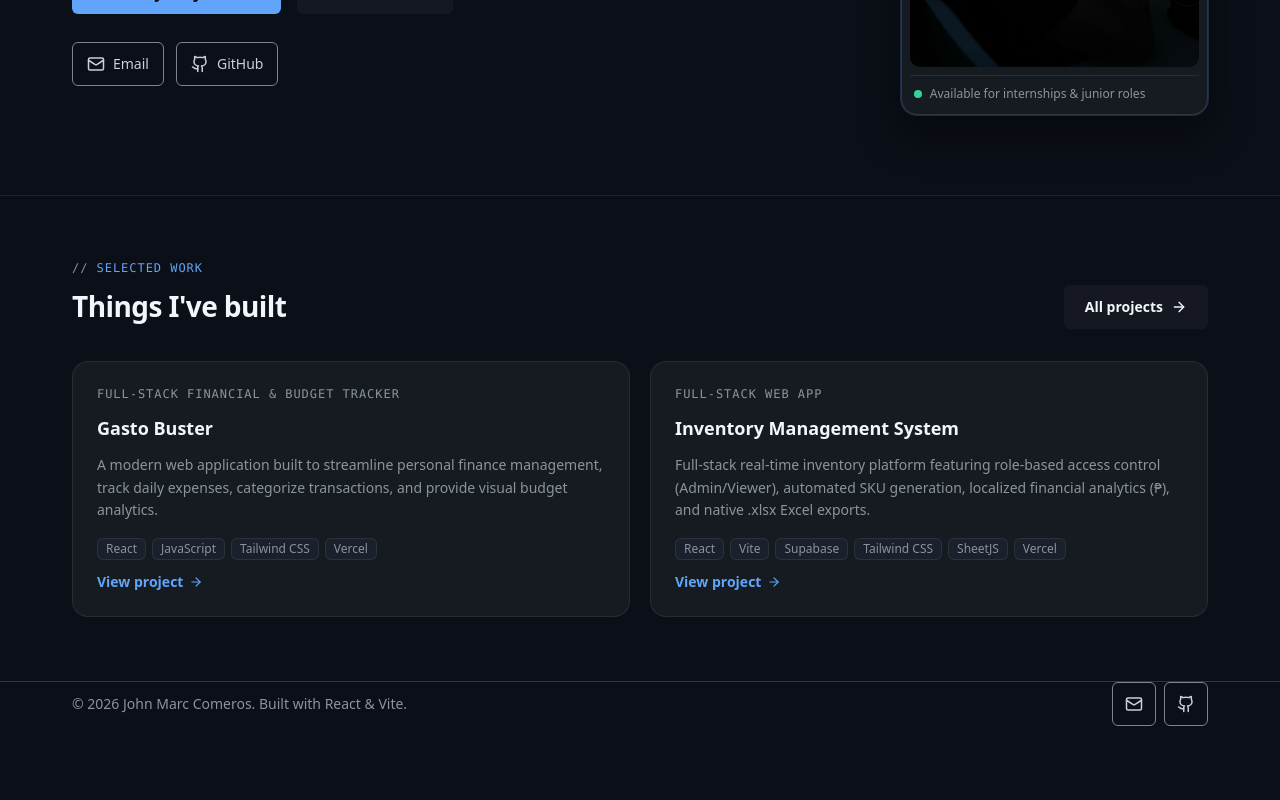
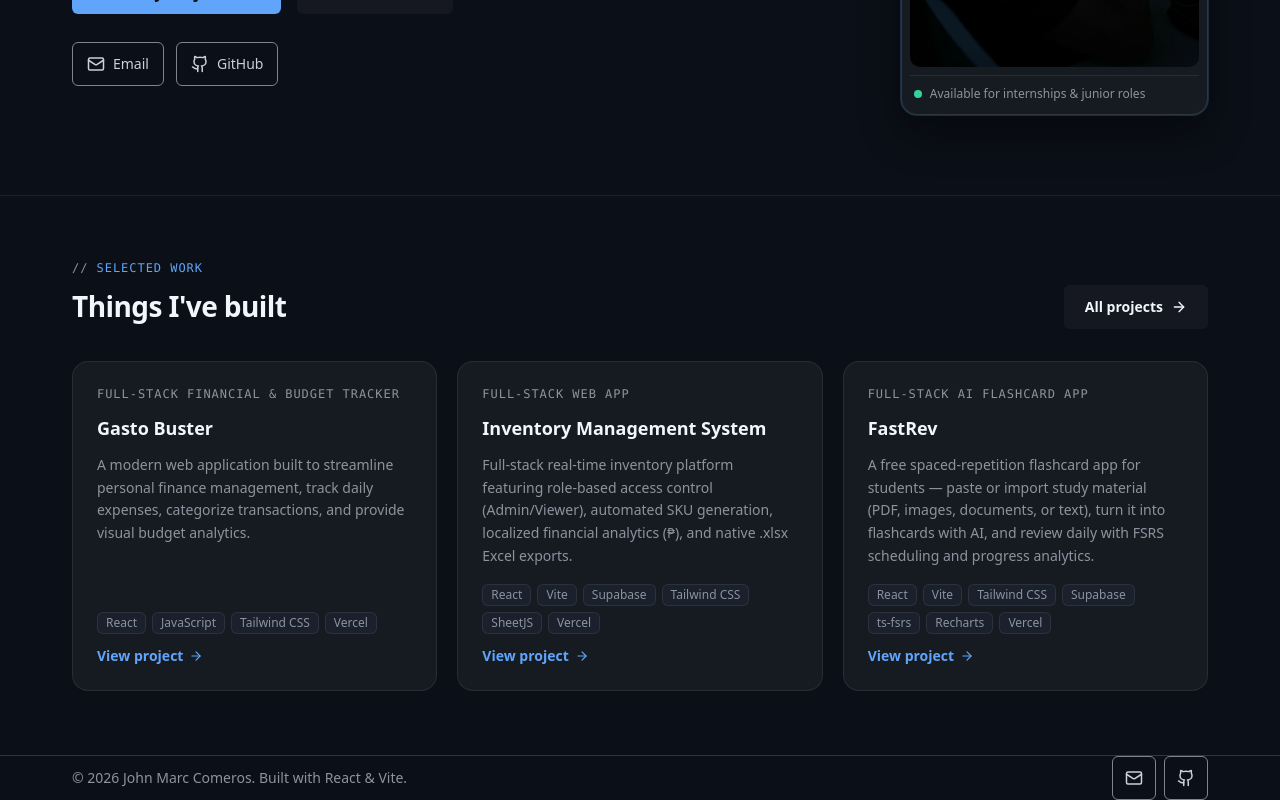
Before and after one commit to mxrckyyy/marcportfolio, a React (Vite) app: page / in a window 1280 px wide. Shown: the part 473-1273 px from the top of the page. Before the commit the page ends 1199 px from the top, so only its background shows below. Built offline with nearby package versions, Linux system fonts and the light colour scheme; no server answers.

Commit message:
add the FastRev Project

```diff
--- a/src/components/home/SelectedWork.jsx
+++ b/src/components/home/SelectedWork.jsx
@@ -33,7 +33,7 @@ function SelectedWork() {
         </motion.div>
 
         <motion.ul
-          className="mt-8 grid grid-cols-1 gap-4 sm:grid-cols-2 md:gap-5"
+          className="mt-8 grid grid-cols-1 gap-4 sm:grid-cols-2 md:gap-5 lg:grid-cols-3"
           initial="hidden"
           whileInView="visible"
           viewport={viewportOnce}
--- a/src/data/projects.js
+++ b/src/data/projects.js
@@ -43,6 +43,32 @@ export const projects = [
     github: 'https://github.com/mxrckyyy/InventorySystem',
     featured: true,
   },
+  {
+    id: 'fastrev',
+    title: 'FastRev',
+    category: 'Full-Stack AI Flashcard App',
+    type: 'web',
+    description:
+      'A free spaced-repetition flashcard app for students — paste or import study material (PDF, images, documents, or text), turn it into flashcards with AI, and review daily with FSRS scheduling and progress analytics.',
+    technologies: [
+      'React',
+      'Vite',
+      'Tailwind CSS',
+      'Supabase',
+      'ts-fsrs',
+      'Recharts',
+      'Vercel',
+    ],
+    features: [
+      'AI flashcard generation from pasted notes and imported files (PDF, images, .docx, text)',
+      'FSRS spaced-repetition reviews rated Again / Hard / Good / Easy',
+      'Deck organization with Supabase Auth and per-user data protected by Row Level Security',
+      'Progress analytics — retention rate, streaks, due forecasts, and review charts',
+    ],
+    demo: 'https://fast-rev-chi.vercel.app',
+    github: 'https://github.com/mxrckyyy/FastRev',
+    featured: true,
+  },
 ]
 
 export default projects
--- a/src/pages/Skills.jsx
+++ b/src/pages/Skills.jsx
@@ -149,7 +149,7 @@ function Skills() {
         </h2>
         <p className="mt-3 max-w-[640px] text-[1.05rem] leading-relaxed text-muted">
           The clearest way to judge them is in what I&apos;ve actually built so
-          far: {projectTitles}. Both are live if you&apos;d like to dig in.
+          far: {projectTitles}. All are live if you&apos;d like to dig in.
         </p>
         <div className="mt-6 flex flex-col gap-3 min-[430px]:flex-row min-[430px]:flex-wrap sm:gap-4">
           <Button to="/projects" variant="primary" size="lg">
```
Also changed, not shown: 2 other files (tests, documents, lock files or other folders).
